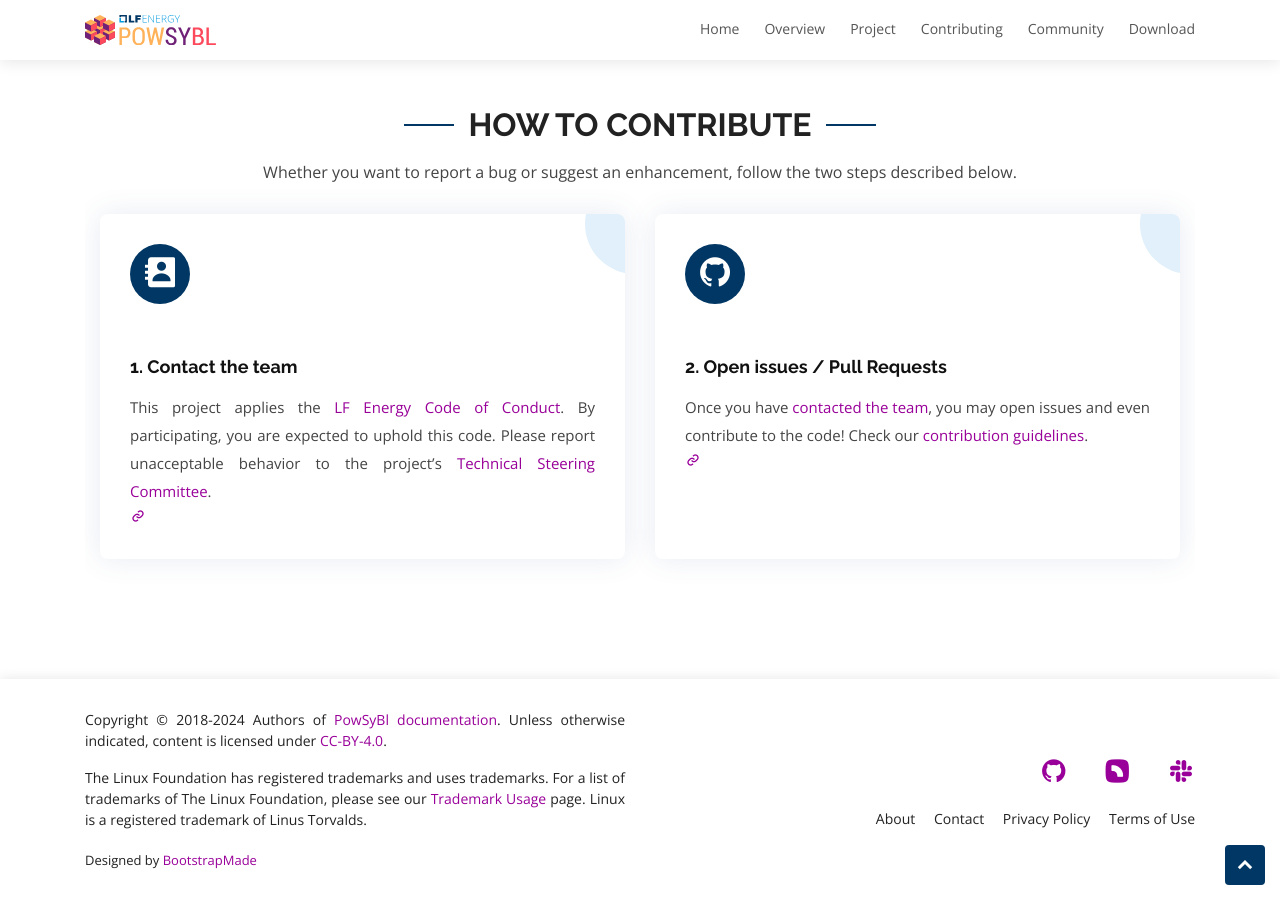
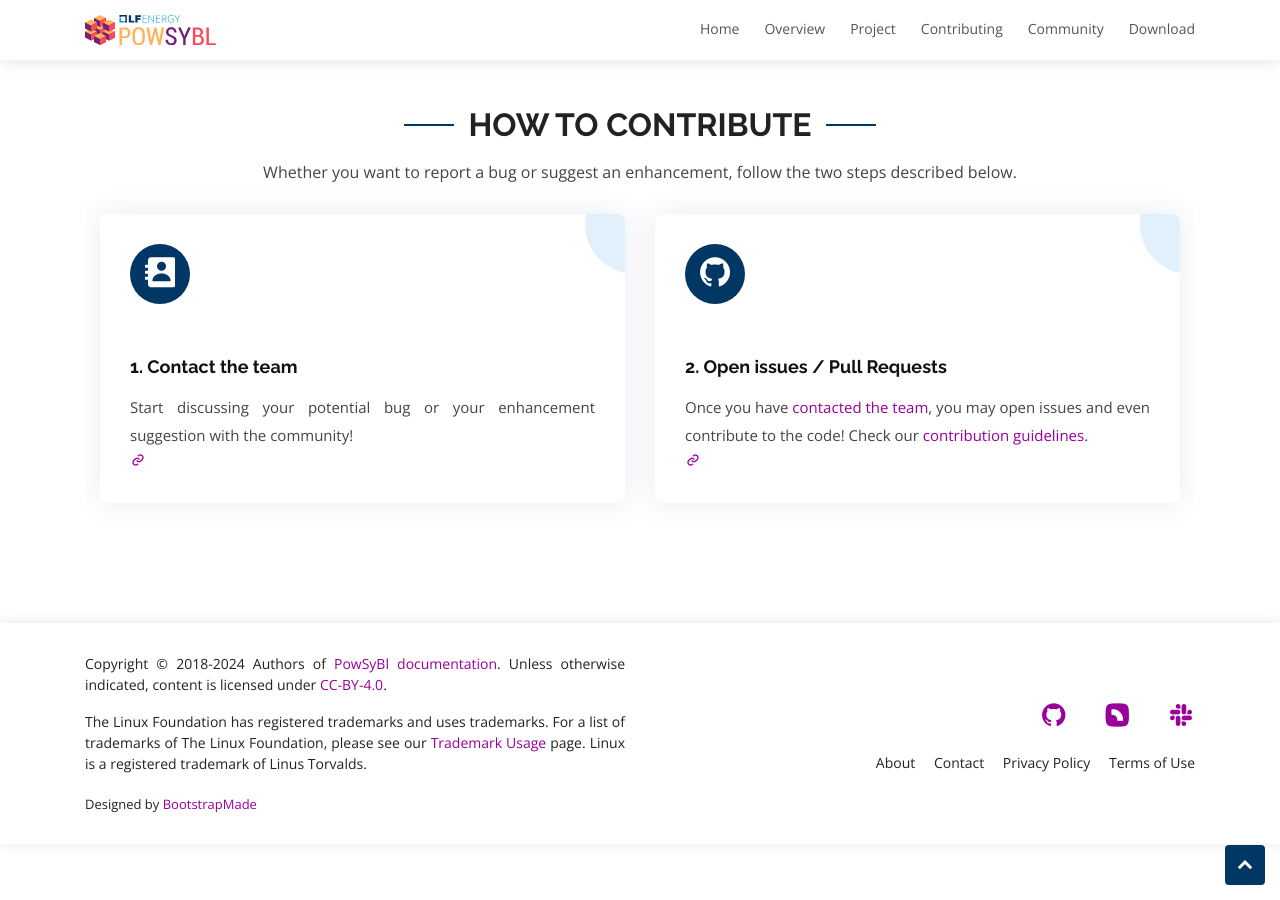
Before and after one commit to powsybl/powsybl.github.io, a Jekyll site: the page built from pages/contributing/index.html, in a window 1280 px wide and 900 px high, scrolled down 1172 px. Built offline with Jekyll 4.4.1, drawn with Linux system fonts in a browser that asks for light colours.

Commit message:
Small fixes on links and animations
Signed-off-by: Sophie Frasnedo <sophie.frasnedo@rte-france.com>

```diff
--- a/pages/contributing/index.html
+++ b/pages/contributing/index.html
@@ -85,13 +85,13 @@
         <div class="row">
             <div class="col-md-6 col-lg-6 d-flex align-items-stretch mb-5 mb-lg-0">
                 <div class="icon-box">
-                    <a href="https://wiki.lfenergy.org/display/HOME/Code+of+Conduct">
-                        <div class="icon fa-icon"><i class="bx bxs-contact"></i></div>
+                    <a href="../community/contact.html">
+                        <div class="icon"><i class="bx bxs-contact"></i></div>
                         <h4 class="title">1. Contact the team</h4>
                     </a>
                     <p class="description">
-                        This project applies the <a href="https://www.lfenergy.org" target="_blank">LF Energy</a> <a href="https://wiki.lfenergy.org/display/HOME/Code+of+Conduct" target="_blank">Code of Conduct</a>. By participating, you are expected to uphold this code. Please report unacceptable behavior to the project’s <a href="mailto:powsybl-tsc@lists.lfenergy.org" target="_blank">Technical Steering Committee</a>.</p>
-                    <a href="https://wiki.lfenergy.org/display/HOME/Code+of+Conduct" title="More Details"><i class="bx bx-link"></i></a>
+                        Start discussing your potential bug or your enhancement suggestion with the community!</p>
+                    <a href="../community/contact.html" title="More Details"><i class="bx bx-link"></i></a>
                 </div>
             </div>
             <div class="col-md-6 col-lg-6 d-flex align-items-stretch mb-5 mb-lg-0">
--- a/pages/download/index.html
+++ b/pages/download/index.html
@@ -18,7 +18,7 @@
         <div class="row">
             <div class="col-md-4 col-lg-4 d-flex align-items-stretch mb-5 mb-lg-0">
                 <div class="icon-box">
-                    <a href="https://github.com/powsybl/powsybl-distribution/releases/">
+                    <a href="https://github.com/powsybl/powsybl-distribution/releases/" target="_blank">
                         <div class="icon fa-icon"><i class="bx bxs-download"></i></div>
                         <h4 class="title">1. Download</h4>
                     </a>
--- a/pages/overview/getting-started.html
+++ b/pages/overview/getting-started.html
@@ -54,7 +54,7 @@
             </div>
             <div class="col-md-3 col-lg-3 d-flex align-items-stretch mb-5 mb-lg-0">
                 <div class="icon-box">
-                    <a href="https://powsybl.readthedocs.io/en/latest/">
+                    <a href="https://powsybl.readthedocs.io/en/latest/" target="_blank">
                         <div class="icon"><i class="bx bx-book"></i></div>
                         <h4 class="title">Documentation</h4>
                     </a>
```
Also changed, not shown: index.html (+20 -18 lines).
